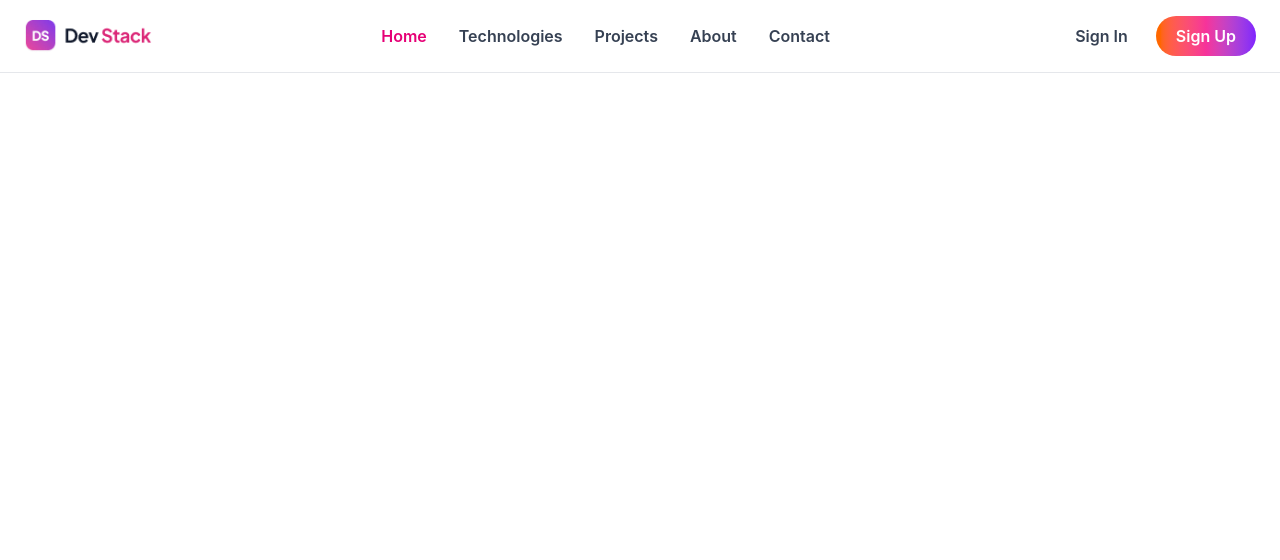
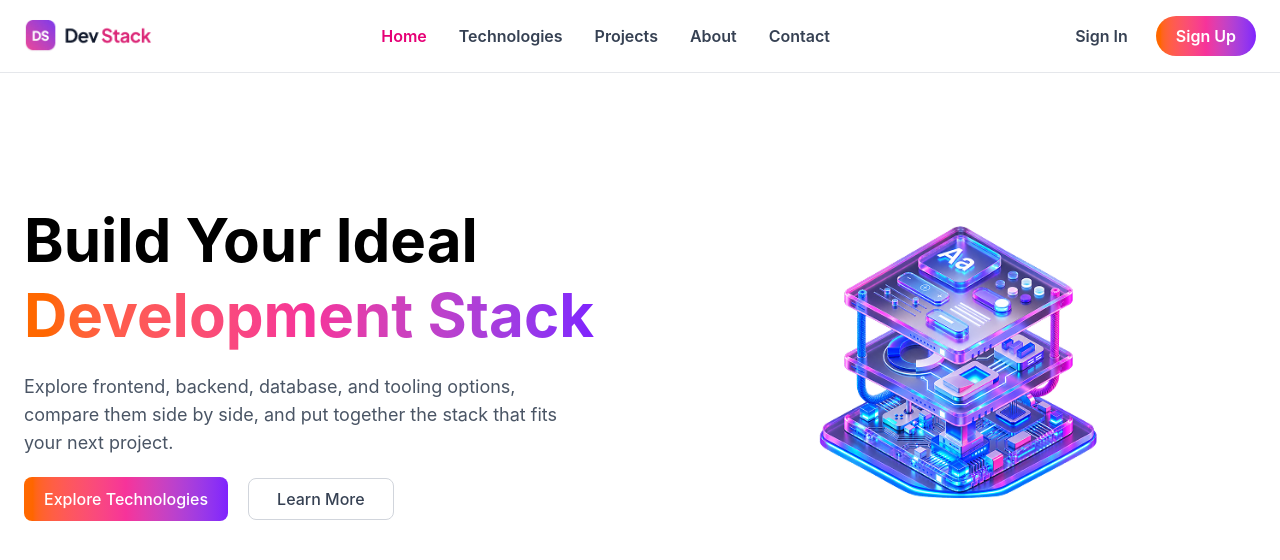
Before and after one commit to Ara-Fat-Islam/Assignment-5, a React (Vite) app: page / in a window 1280 px wide. Shown: the top 560 px of the page. Built offline with nearby package versions, Linux system fonts and the light colour scheme.

Commit message:
build hero section

```diff
--- a/src/App.tsx
+++ b/src/App.tsx
@@ -1,9 +1,11 @@
 import Nav from "./Components/Nav";
+import HeroSection from "./Components/HeroSection";
 
 function App() {
   return (
     <div>
       <Nav />
+      <HeroSection />
     </div>
   );
 }
--- a/src/Components/HeroSection.tsx
+++ b/src/Components/HeroSection.tsx
@@ -0,0 +1,58 @@
+import HeroLogo from "../assets/banner-stack.png";
+
+const HeroSection = () => {
+  return (
+    <section className="py-10 md:py-16">
+      <div className="grid grid-cols-1 md:grid-cols-2 container mx-auto px-6 items-center gap-10">
+
+        {/* Hero Content */}
+        <div className="text-center md:text-left flex flex-col space-y-5">
+
+          <h1 className="text-4xl md:text-6xl font-bold leading-tight">
+            Build Your Ideal <br />
+
+            <span className="bg-gradient-to-r from-orange-500 via-pink-500 to-violet-600 bg-clip-text text-transparent">
+              Development Stack
+            </span>
+          </h1>
+
+          <p className="text-sm md:text-lg text-gray-600">
+            Explore frontend, backend, database, and tooling options,
+            <br className="hidden md:block" />
+            compare them side by side, and put together the stack that fits
+            <br className="hidden md:block" />
+            your next project.
+          </p>
+
+          {/* Buttons */}
+          <div className="flex justify-center md:justify-start items-center gap-5">
+
+            <button className="bg-gradient-to-r from-orange-500 via-pink-500 to-violet-600 px-5 py-2.5 rounded-lg text-white font-medium hover:opacity-90 transition">
+              Explore Technologies
+            </button>
+
+            <a
+              href="#technologies"
+              className="border border-gray-300 py-2 px-7 rounded-lg text-gray-700 font-medium hover:border-pink-500 hover:text-pink-600 transition"
+            >
+              Learn More
+            </a>
+
+          </div>
+        </div>
+
+        {/* Hero Image */}
+        <div className="flex justify-center items-center">
+          <img
+            className="w-[450px] max-w-full"
+            src={HeroLogo}
+            alt="Dev Stack illustration"
+          />
+        </div>
+
+      </div>
+    </section>
+  );
+};
+
+export default HeroSection;
```
